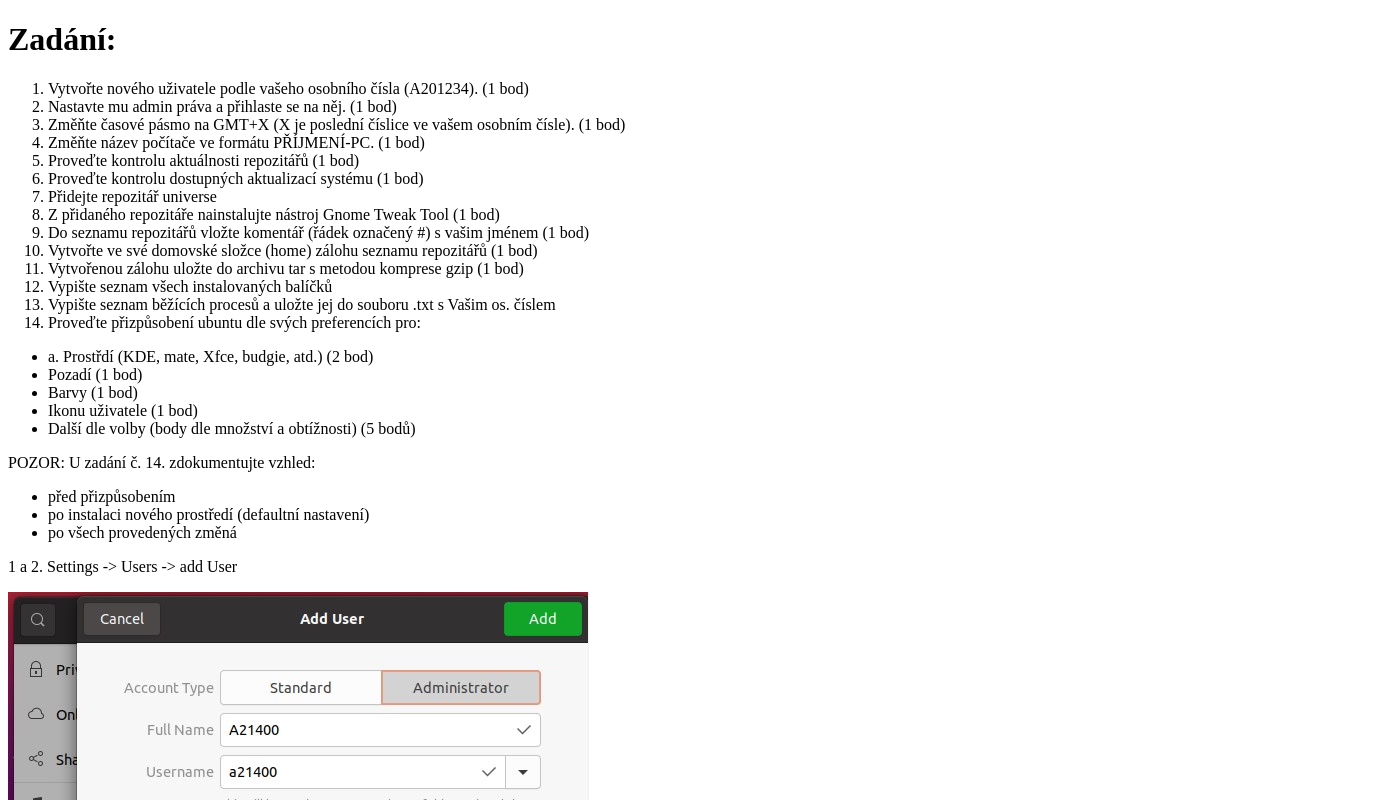
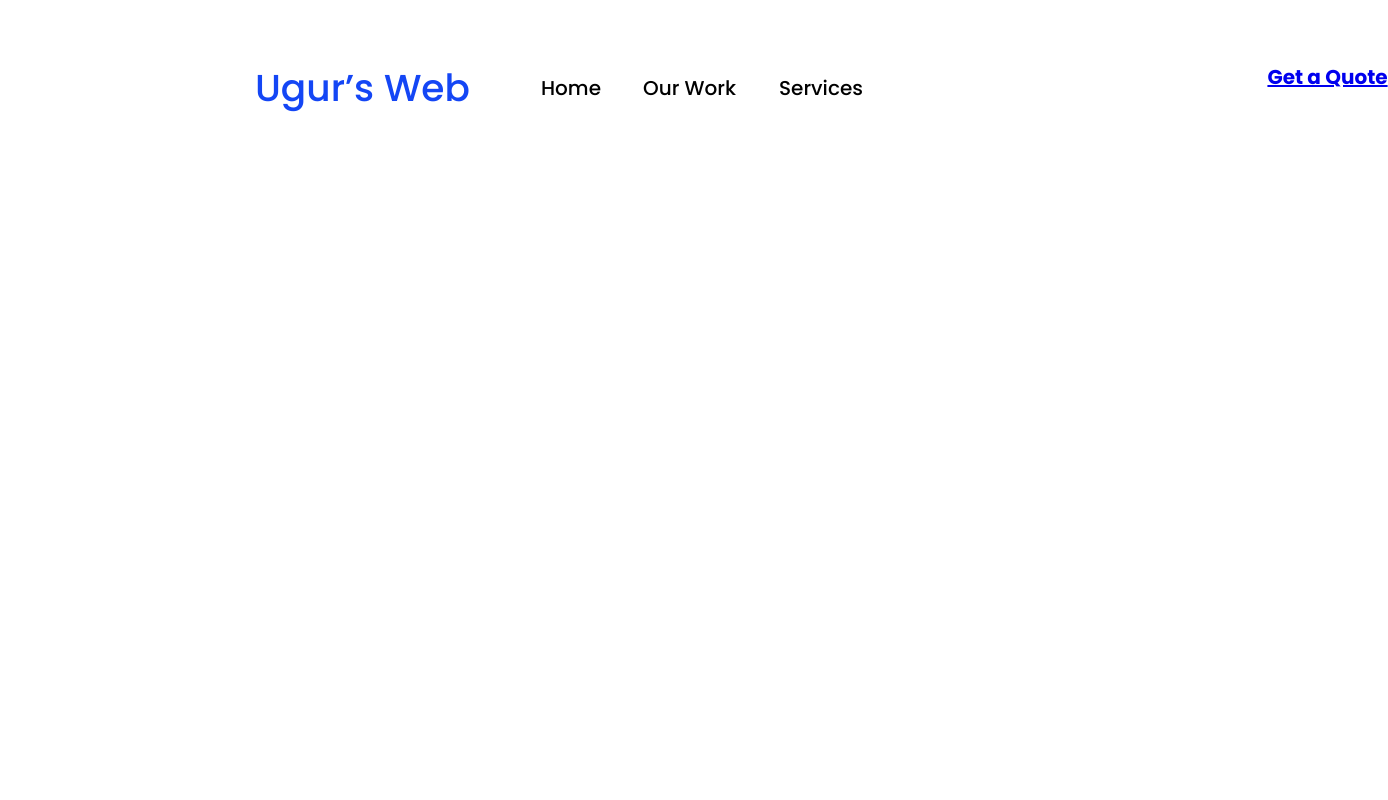
Before and after one commit to Bed01aga/my-repository, a plain HTML site: page ler_proj/index.html in a window 1280 px wide. Shown: the top 800 px of the page, 1388 px wide, since content can reach past the window. Drawn offline with Linux system fonts and the light colour scheme.

Commit message:
Top bar labels

```diff
--- /dev/null
+++ b/ler_proj/CSS/Style.css
@@ -0,0 +1,133 @@
+html {
+  box-sizing: border-box;
+  font-size: 16px;
+}
+
+*, *:before, *:after {
+  box-sizing: inherit;
+}
+
+body, h1, h2, h3, h4, h5, h6, p, ol, ul {
+  margin: 0;
+  padding: 0;
+  font-weight: normal;
+  font-family: 'Poppins', sans-serif;
+}
+
+ol, ul {
+  list-style: none;
+}
+
+img {
+  max-width: 100%;
+  height: auto;
+}
+.Top{
+  display: flex;
+  margin-top: 62px;
+  margin-right: 494px;
+  margin-left: 255px;
+  margin-bottom: 969px;
+}
+.UgurMain{
+position: absolute;
+width: 148px;
+height: 38px;
+left: 255px;
+top: 69px;
+font-weight: 700;
+font-size: 25px;
+line-height: 38px;
+color: #1446F5;
+white-space: nowrap;
+}
+.Paragraphs{
+display: flex;
+flex-direction: row;
+justify-content: center;
+align-items: center;
+padding: 8px 23px;
+gap: 42px;
+
+position: absolute;
+width: 368px;
+height: 46px;
+left: 518px;
+top: 65px;
+}
+.QuoteLink{
+  display: flex;
+flex-direction: row;
+justify-content: center;
+align-items: center;
+padding: 9px 11px;
+gap: 10px;
+text-decoration: none;
+
+position: absolute;
+width: 159px;
+height: 51px;
+left: 1267px;
+top: 62px;
+width: 121px;
+height: 30px;
+white-space: nowrap;
+
+font-family: 'Poppins';
+font-style: normal;
+font-weight: 700;
+font-size: 20px;
+line-height: 30px;
+
+color: #FFFFFF;
+
+flex: none;
+order: 0;
+flex-grow: 0;
+}
+.HomeParagraph{
+  width: 60px;
+height: 30px;
+font-style: normal;
+font-weight: 500;
+font-size: 20px;
+line-height: 30px;
+
+color: #000000;
+
+flex: none;
+order: 0;
+flex-grow: 0;
+}
+.OurWorkParagraph{
+  width: 94px;
+height: 30px;
+
+font-family: 'Poppins';
+font-style: normal;
+font-weight: 500;
+font-size: 20px;
+line-height: 30px;
+
+color: #000000;
+
+flex: none;
+order: 1;
+flex-grow: 0;
+}
+.ServicesParagraph{
+  width: 84px;
+height: 30px;
+
+font-family: 'Poppins';
+font-style: normal;
+font-weight: 500;
+font-size: 20px;
+line-height: 30px;
+
+color: #000000;
+
+flex: none;
+order: 2;
+flex-grow: 0;
+}
--- a/ler_proj/index.html
+++ b/ler_proj/index.html
@@ -3,40 +3,28 @@
 	<head>
 		<meta charset="utf-8">
 		<meta name="viewport" content="width=device-width, initial-scale=1">
-		<title>Я Бич</title>
+		<link rel="stylesheet" href="CSS/Style.css">
+		<title>Homepage</title>
+		<link rel="preconnect" href="https://fonts.googleapis.com">
+		<link rel="preconnect" href="https://fonts.gstatic.com" crossorigin>
+		<link href="https://fonts.googleapis.com/css2?family=Poppins:wght@500;600;700&display=swap" rel="stylesheet">
 	</head>
 	<body>
-		<h1> Zadání: </h1>
-		<ol>
-			<li>Vytvořte nového uživatele podle vašeho osobního čísla (A201234). 	(1 bod)</li>
-			<li>Nastavte mu admin práva a přihlaste se na něj.	(1 bod)</li>
-			<li>Změňte časové pásmo na GMT+X (X je poslední číslice ve vašem osobním čísle). 	(1 bod)</li>
-			<li>Změňte název počítače ve formátu PŘÍJMENÍ-PC. 	(1 bod)</li>
-			<li>Proveďte kontrolu aktuálnosti repozitářů	(1 bod)</li>
-			<li>Proveďte kontrolu dostupných aktualizací systému	(1 bod)</li>
-			<li>Přidejte repozitář universe</li>
-			<li>Z přidaného repozitáře nainstalujte nástroj Gnome Tweak Tool	(1 bod)</li>
-			<li>Do seznamu repozitářů vložte komentář (řádek označený #) s vašim jménem	(1 bod)</li>
-			<li>Vytvořte ve své domovské složce (home) zálohu seznamu repozitářů	(1 bod)</li>
-			<li>Vytvořenou zálohu uložte do archivu tar s metodou komprese gzip	(1 bod)</li>
-			<li>Vypište seznam všech instalovaných balíčků</li>
-			<li>Vypište seznam běžících procesů a uložte jej do souboru .txt s Vašim os. číslem</li>
-			<li>Proveďte přizpůsobení ubuntu dle svých preferencích pro:	</li>
-		</ol>
-		<ul>
-			<li>a.	Prostřdí (KDE, mate, Xfce, budgie, atd.)	(2 bod)</li>
-			<li>Pozadí	(1 bod)</li>
-			<li>Barvy	(1 bod)</li>
-			<li>Ikonu uživatele	(1 bod)</li>
-			<li>Další dle volby (body dle množství a obtížnosti)	(5 bodů)</li>
-		</ul>
-		<p>POZOR: U zadání č. 14. zdokumentujte vzhled:</p>
-		<ul>
-			<li>před přizpůsobením</li>
-			<li>po instalaci nového prostředí (defaultní nastavení)</li>
-			<li>po všech provedených změná</li>
-		</ul>
-		<p>1 a 2. Settings -> Users -> add User</p>
-		<img src="img/fot.jpg" alt="">
+		<header class="Top">
+			<div class="UgurMain">
+				<h2>Ugur’s Web</h2>
+			</div>
+			<div class="Paragraphs">
+				<p class="HomeParagraph">Home</p>
+				<p class="OurWorkParagraph">Our Work</p>
+				<p class="ServicesParagraph">Services</p>
+			</div>
+			<div class="QuoteLink">
+				<a href="#">Get a Quote</a>
+			</div>
+
+		</header>
+		<main></main>
+		<footer></footer>
 	</body>
 </html>
```
